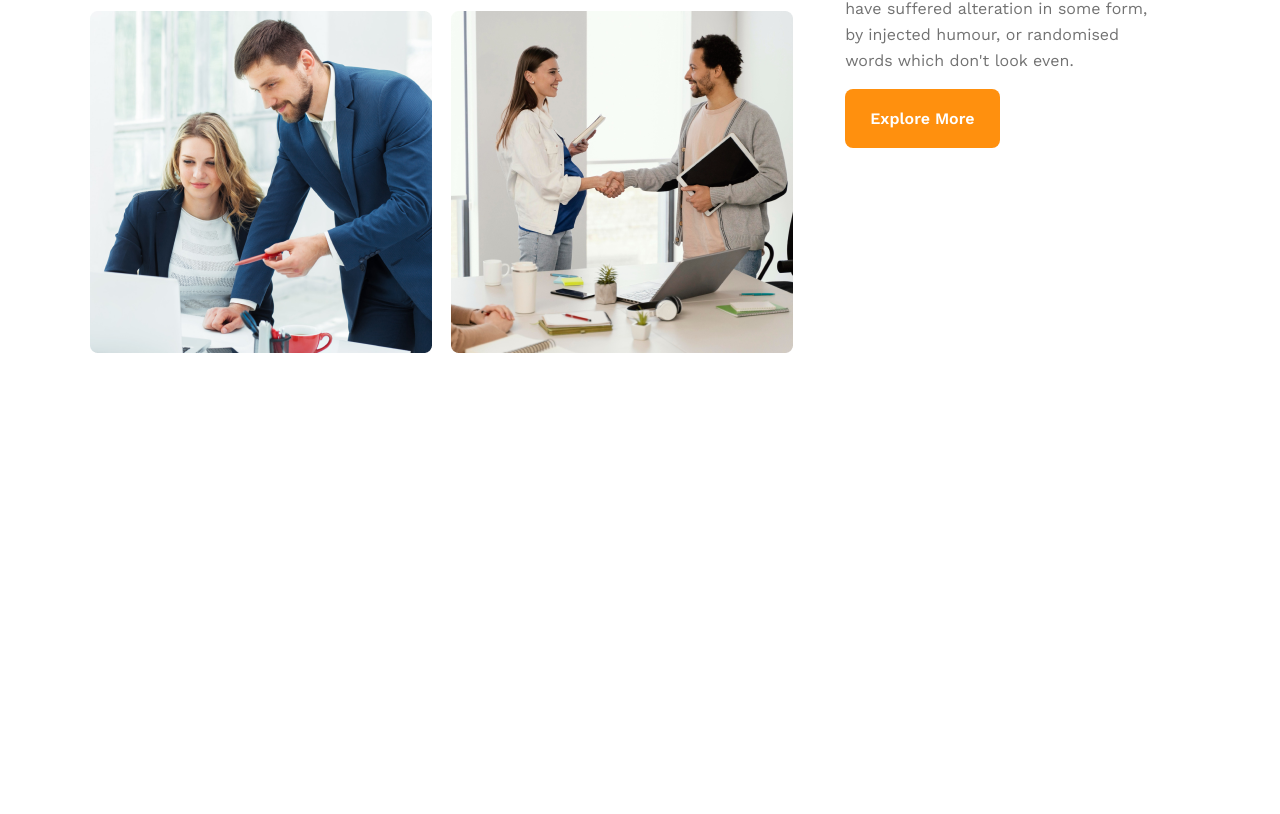
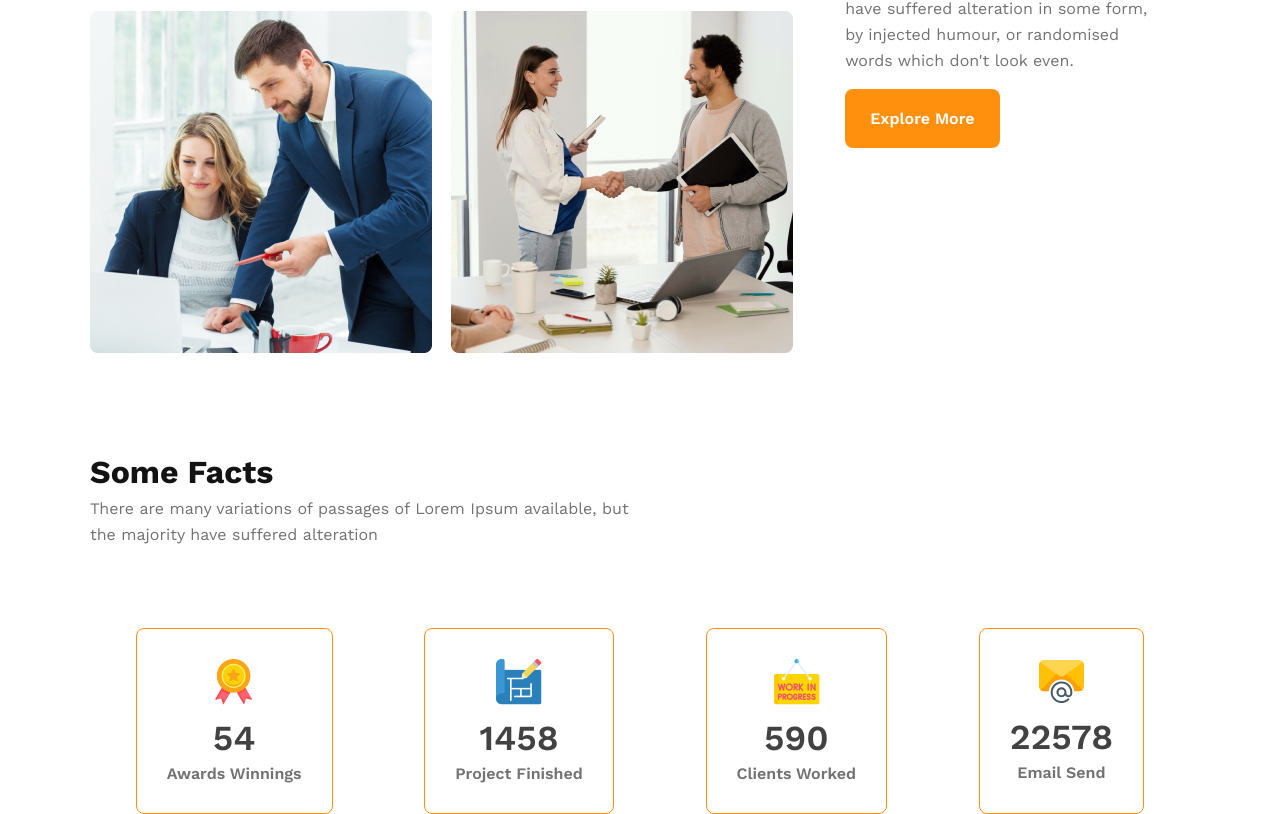
Before and after one commit to MD-Golam-Mursalin/modern_architects, a plain HTML site: page index.html in a window 1280 px wide. Shown: the part 1459-2273 px from the top of the page. Before the commit the page ends 1812 px from the top, so only its background shows below. Drawn offline with nearby package versions, Linux system fonts and the light colour scheme.

Commit message:
some facts content added

```diff
--- a/index.html
+++ b/index.html
@@ -60,6 +60,48 @@
             </div>
         </section>
 
+        <!-- <section class="features">
+
+            <div>
+
+            </div>
+
+        </section> -->
+
+
+        <section class="facts">
+
+            <h3 class="facts-title">Some Facts</h3>
+            <p class="facts-description">There are many variations of passages of Lorem Ipsum available, but
+            the majority have suffered alteration</p>
+
+            <div class="facts-card-container">
+                <div class="cards">
+                    <img src="images/icons/ribon.png" alt="">
+                    <h2 class="total-number">54</h2>
+                    <p class="card-title">Awards Winnings</p>
+                </div>
+                <div class="cards">
+                    <img src="images/icons/projects.png" alt="">
+                    <h2 class="total-number">1458</h2>
+                    <p class="card-title">Project Finished</p>
+                </div>
+                <div class="cards">
+                    <img src="images/icons/customers.png" alt="">
+                    <h2 class="total-number">590</h2>
+                    <p class="card-title">Clients Worked</p>
+                </div>
+                <div class="cards">
+                    <img src="images/icons/email.png" alt="">
+                    <h2 class="total-number">22578</h2>
+                    <p class="card-title">Email Send</p>
+                </div>
+            </div>
+
+        </section>
+
+
+
     </main>
 
 </body>
--- a/style.css
+++ b/style.css
@@ -89,6 +89,7 @@ main{
     display: flex;
     align-items: center;
     gap:2rem;
+    margin-bottom: 100px;
 }
 
 .teams-img-container{
@@ -125,6 +126,47 @@ margin-bottom: 15px;
     font-weight: 700;
 }
 
+.facts-title{
+color: rgb(19, 19, 19);
+font-size: 2rem;
+font-weight: 700;
+margin-bottom: 5px;
+}
+
+.facts-description{
+color: rgb(114, 114, 114);
+font-size: 1rem;
+font-weight: 400;
+line-height: 26px;
+padding-right: 550px;
+
+}
+.facts-card-container{
+    margin-top: 80px;
+    display: flex;
+    justify-content: space-around;
+}
+
+.facts-card-container .cards{
+    border:1px solid #FF900E;
+    border-radius: 8px;
+    text-align: center;
+    padding: 30px;
+}
+
+.total-number{
+color: rgb(66, 66, 66);
+font-size: 2.2rem;
+font-weight: 600;
+margin-top: 8px;
+margin-bottom: 5px;
+}
+
+.card-title{
+    color: rgb(114, 114, 114);
+    font-size: 1rem;
+    font-weight: 600;
+}
 
 
 /* responsive for mobile device */
@@ -162,7 +204,6 @@ nav li{
 .teams-img-container{
     grid-template-columns: repeat(1,1fr);
     cursor: pointer;
-    border: 2px solid red;
 }
 
 .teams-img-container img{
```
